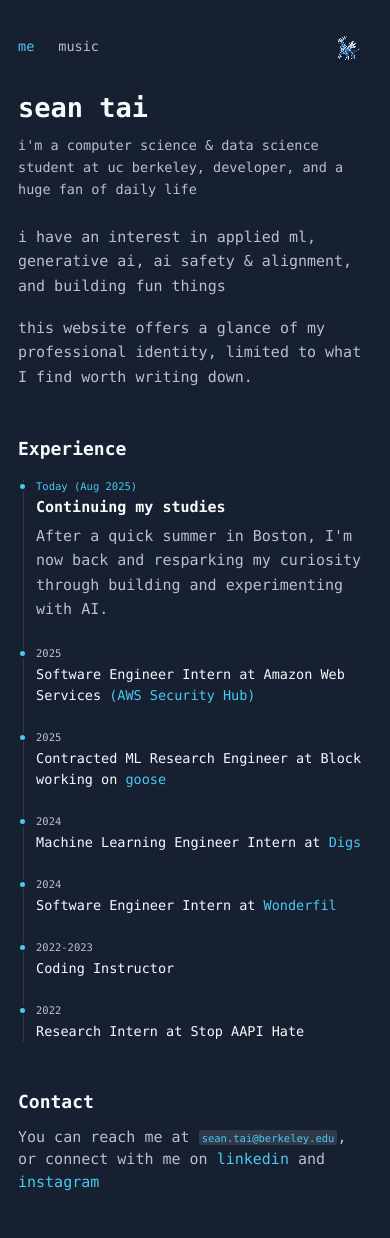
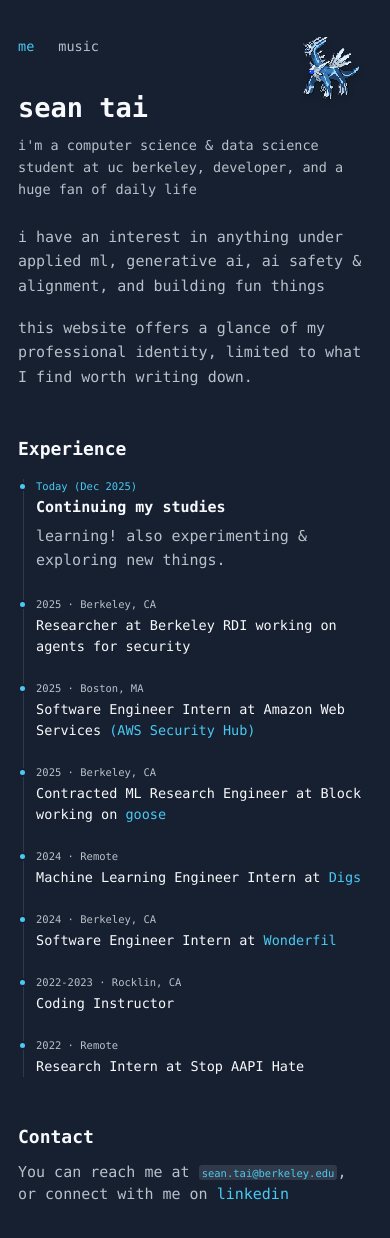
Before and after one commit to seantai1/seantai1.github.io, a React (Vite) app: page / in a window 390 px wide. Shown: the top 1238 px of the page. Built offline with nearby package versions, Linux system fonts and the light colour scheme.

Commit message:
updated dec

```diff
--- a/src/components/About.tsx
+++ b/src/components/About.tsx
@@ -11,7 +11,7 @@ const About = () => {
       <div className="space-y-6">
 
         <p className="text-muted-foreground leading-relaxed">
-          i have an interest in applied ml, generative ai, ai safety & alignment, and building fun things
+          i have an interest in anything under applied ml, generative ai, ai safety & alignment, and building fun things
         </p>
 
         <p className="text-muted-foreground leading-relaxed">
@@ -28,20 +28,26 @@ const About = () => {
           <div className="space-y-8">
             <div className="pl-6 relative">
               <div className="absolute -left-0 top-1 w-3 h-3 bg-accent rounded-full border-2 border-background"></div>
-              <div className="text-sm text-accent mb-1">Today (Aug 2025)</div>
+              <div className="text-sm text-accent mb-1">Today (Dec 2025)</div>
               <h3 className="text-xl font-semibold text-foreground mb-2">
                 Continuing my studies
               </h3>
               <p className="text-muted-foreground leading-relaxed">
-                After a quick summer in Boston, I'm now back and
-                resparking my curiosity through
-                building and experimenting with AI.
+                learning! also experimenting & exploring new things.
               </p>
             </div>
 
             <div className="pl-6 relative">
               <div className="absolute -left-0 top-1 w-3 h-3 bg-accent rounded-full border-2 border-background"></div>
-              <div className="text-sm text-muted-foreground mb-1">2025</div>
+              <div className="text-sm text-muted-foreground mb-1">2025 · Berkeley, CA</div>
+              <h3 className="text-lg font-medium text-foreground mb-1">
+                Researcher at Berkeley RDI working on agents for security
+              </h3>
+            </div>
+
+            <div className="pl-6 relative">
+              <div className="absolute -left-0 top-1 w-3 h-3 bg-accent rounded-full border-2 border-background"></div>
+              <div className="text-sm text-muted-foreground mb-1">2025 · Boston, MA</div>
               <h3 className="text-lg font-medium text-foreground mb-1">
                 Software Engineer Intern at Amazon Web Services {" "}
                 <a
@@ -57,7 +63,7 @@ const About = () => {
 
             <div className="pl-6 relative">
               <div className="absolute -left-0 top-1 w-3 h-3 bg-accent rounded-full border-2 border-background"></div>
-              <div className="text-sm text-muted-foreground mb-1">2025</div>
+              <div className="text-sm text-muted-foreground mb-1">2025 · Berkeley, CA</div>
               <h3 className="text-lg font-medium text-foreground mb-1">
                 Contracted ML Research Engineer at Block working on {" "}
                 <a
@@ -73,7 +79,7 @@ const About = () => {
 
             <div className="pl-6 relative">
               <div className="absolute -left-0 top-1 w-3 h-3 bg-accent rounded-full border-2 border-background"></div>
-              <div className="text-sm text-muted-foreground mb-1">2024</div>
+              <div className="text-sm text-muted-foreground mb-1">2024 · Remote</div>
               <h3 className="text-lg font-medium text-foreground mb-1">
                 Machine Learning Engineer Intern at{" "}
                 <a
@@ -89,7 +95,7 @@ const About = () => {
 
             <div className="pl-6 relative">
               <div className="absolute -left-0 top-1 w-3 h-3 bg-accent rounded-full border-2 border-background"></div>
-              <div className="text-sm text-muted-foreground mb-1">2024</div>
+              <div className="text-sm text-muted-foreground mb-1">2024 · Berkeley, CA</div>
               <h3 className="text-lg font-medium text-foreground mb-1">
                 Software Engineer Intern at{" "}
                 <a
@@ -105,7 +111,7 @@ const About = () => {
 
             <div className="pl-6 relative">
               <div className="absolute -left-0 top-1 w-3 h-3 bg-accent rounded-full border-2 border-background"></div>
-              <div className="text-sm text-muted-foreground mb-1">2022-2023</div>
+              <div className="text-sm text-muted-foreground mb-1">2022-2023 · Rocklin, CA</div>
               <h3 className="text-lg font-medium text-foreground mb-1">
                 Coding Instructor
               </h3>
@@ -113,7 +119,7 @@ const About = () => {
 
             <div className="pl-6 relative">
               <div className="absolute -left-0 top-1 w-3 h-3 bg-accent rounded-full border-2 border-background"></div>
-              <div className="text-sm text-muted-foreground mb-1">2022</div>
+              <div className="text-sm text-muted-foreground mb-1">2022 · Remote</div>
               <h3 className="text-lg font-medium text-foreground mb-1">
                 Research Intern at Stop AAPI Hate
               </h3>
@@ -137,15 +143,6 @@ const About = () => {
             className="text-accent hover:underline transition-colors"
           >
             linkedin
-          </a>{" "}
-          and{" "}
-          <a
-            href="https://www.instagram.com/seann.tai/?igsh=NTc4MTIwNjQ2YQ%3D%3D&utm_source=qr"
-            target="_blank"
-            rel="noreferrer noopener"
-            className="text-accent hover:underline transition-colors"
-          >
-            instagram
           </a>
         </p>
       </div>
--- a/src/components/Dialga.tsx
+++ b/src/components/Dialga.tsx
@@ -10,7 +10,7 @@ const Dialga = () => {
     <img
       src={`${base}dialga.gif`}
       alt="Dialga pixel sprite"
-      className="absolute top-15 right-10 z-50 w-8 md:w-16 lg:w-20 select-none pointer-events-none drop-shadow-md"
+      className="absolute top-15 right-10 z-50 w-20 md:w-20 lg:w-24 select-none pointer-events-none drop-shadow-md"
       style={{ imageRendering: "pixelated" }}
       onError={() => setVisible(false)}
     />
--- a/src/components/Music.tsx
+++ b/src/components/Music.tsx
@@ -10,7 +10,7 @@ const Music = () => {
 
       <div className="space-y-6">
         <p className="text-muted-foreground leading-relaxed">
-          discovering artists and attending live shows, this is just a snippet
+          a snippet of my music taste!
         </p>
 
         <div className="space-y-8">
@@ -21,7 +21,7 @@ const Music = () => {
               <div className="space-y-2">
                 <iframe
                   style={{ borderRadius: "12px" }}
-                  src="https://open.spotify.com/embed/track/4tf04WrZTy60CawyvueIdK?utm_source=generator"
+                  src="https://open.spotify.com/embed/track/2Ud3deeqLAG988pfW0Kwcl?utm_source=generator"
                   width="100%"
                   height="80"
                   frameBorder="0"
@@ -41,7 +41,7 @@ const Music = () => {
                 ></iframe>
                 <iframe
                   style={{ borderRadius: "12px" }}
-                  src="https://open.spotify.com/embed/track/2QtJA4gbwe1AcanB2p21aP?utm_source=generator"
+                  src="https://open.spotify.com/embed/track/0UOG0zUn7t8m8QcxfzR7AH?utm_source=generator"
                   width="100%"
                   height="80"
                   frameBorder="0"
@@ -68,7 +68,7 @@ const Music = () => {
                 ></iframe>
                 <iframe
                   style={{ borderRadius: "12px" }}
-                  src="https://open.spotify.com/embed/track/0PLhwCmQ7cC3ThRGPn3HxF?utm_source=generator"
+                  src="https://open.spotify.com/embed/track/1scaOnahzG7o8pfwfsL784?utm_source=generator"
                   width="100%"
                   height="80"
                   frameBorder="0"
@@ -104,7 +104,7 @@ const Music = () => {
               <div className="flex justify-between items-center p-3 bg-card rounded border border-border">
                 <div>
                   <div className="font-medium text-foreground">lorde</div>
-                  <div className="text-sm text-muted-foreground">the greek theatre</div>
+                  <div className="text-sm text-muted-foreground">greek theatre</div>
                 </div>
                 <div className="text-sm text-muted-foreground">oct 2025</div>
               </div>
```
